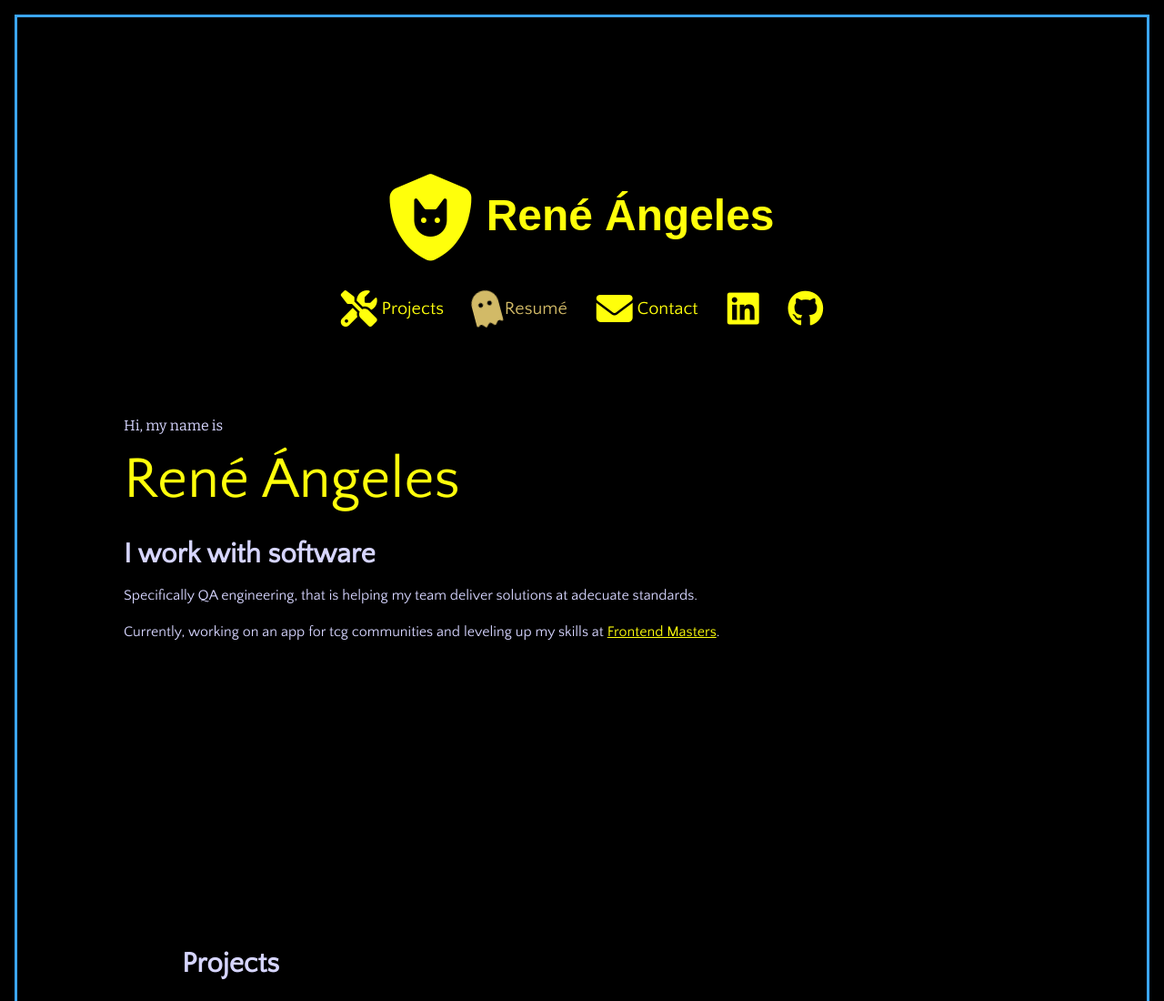
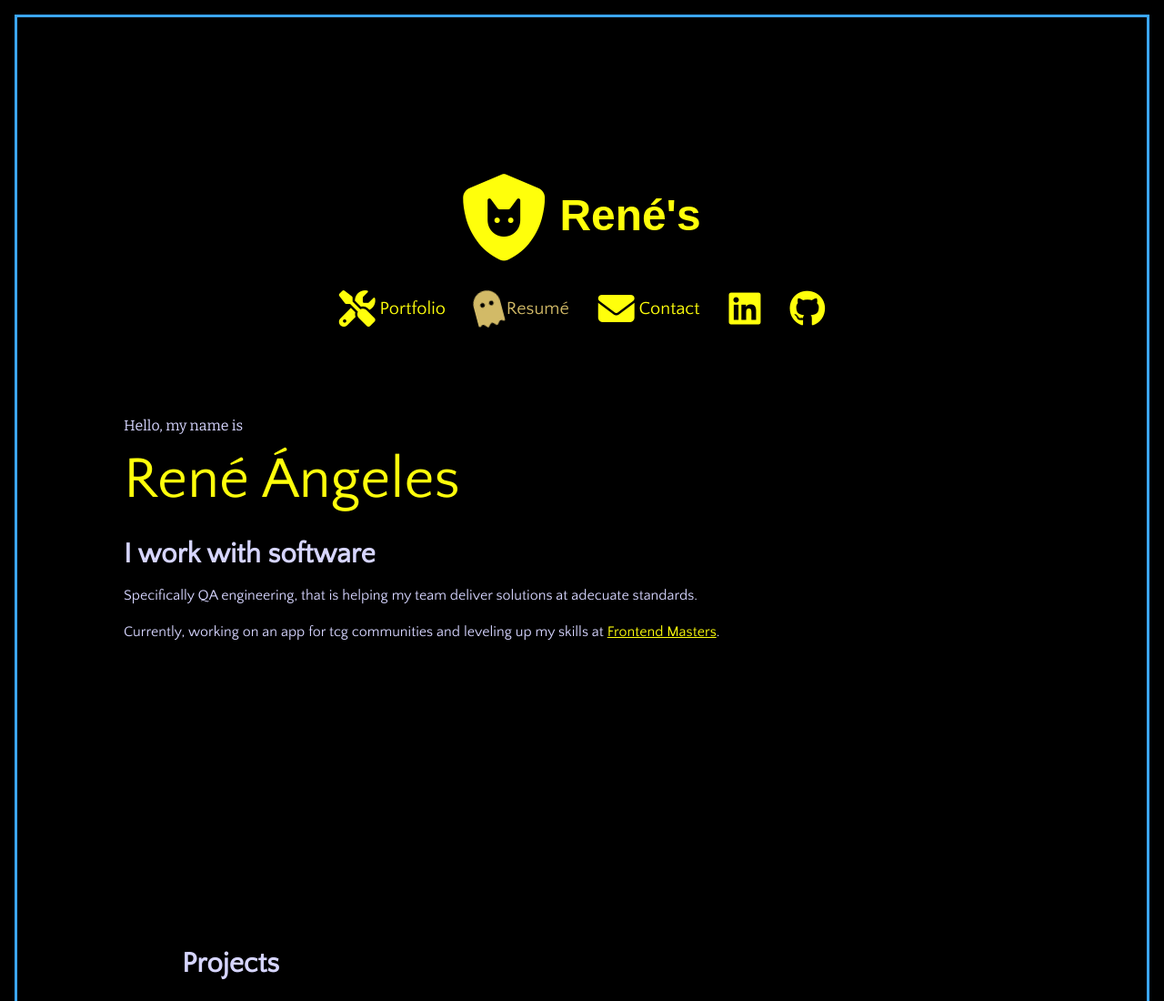
Before and after one commit to reneang17/portfolio, a plain HTML site: page index.html in a window 1280 px wide. Shown: the top 1100 px of the page at 91% size. Drawn offline with nearby package versions, Linux system fonts and the light colour scheme; a web font is replaced by a local one.

```diff
--- a/index.html
+++ b/index.html
@@ -52,13 +52,13 @@
         <li>
           <h1>
             <a href="index.html"
-              ><i class="fa-solid fa-shield-cat"></i> René Ángeles</a
+              ><i class="fa-solid fa-shield-cat"></i> René's</a
             >
           </h1>
         </li>
         <li>
           <a href="#projects"
-            ><span class="fa-solid fa-screwdriver-wrench"></span> Projects</a
+            ><span class="fa-solid fa-screwdriver-wrench"></span> Portfolio</a
           >
         </li>
         <li class="resume">
@@ -90,7 +90,7 @@
     </nav>
 
     <section id="intro">
-      <p class="name">Hi, my name is <span>René Ángeles</span></p>
+      <p class="name">Hello, my name is <span>René Ángeles</span></p>
       <h2>I work with software</h2>
 
       <p>
```
